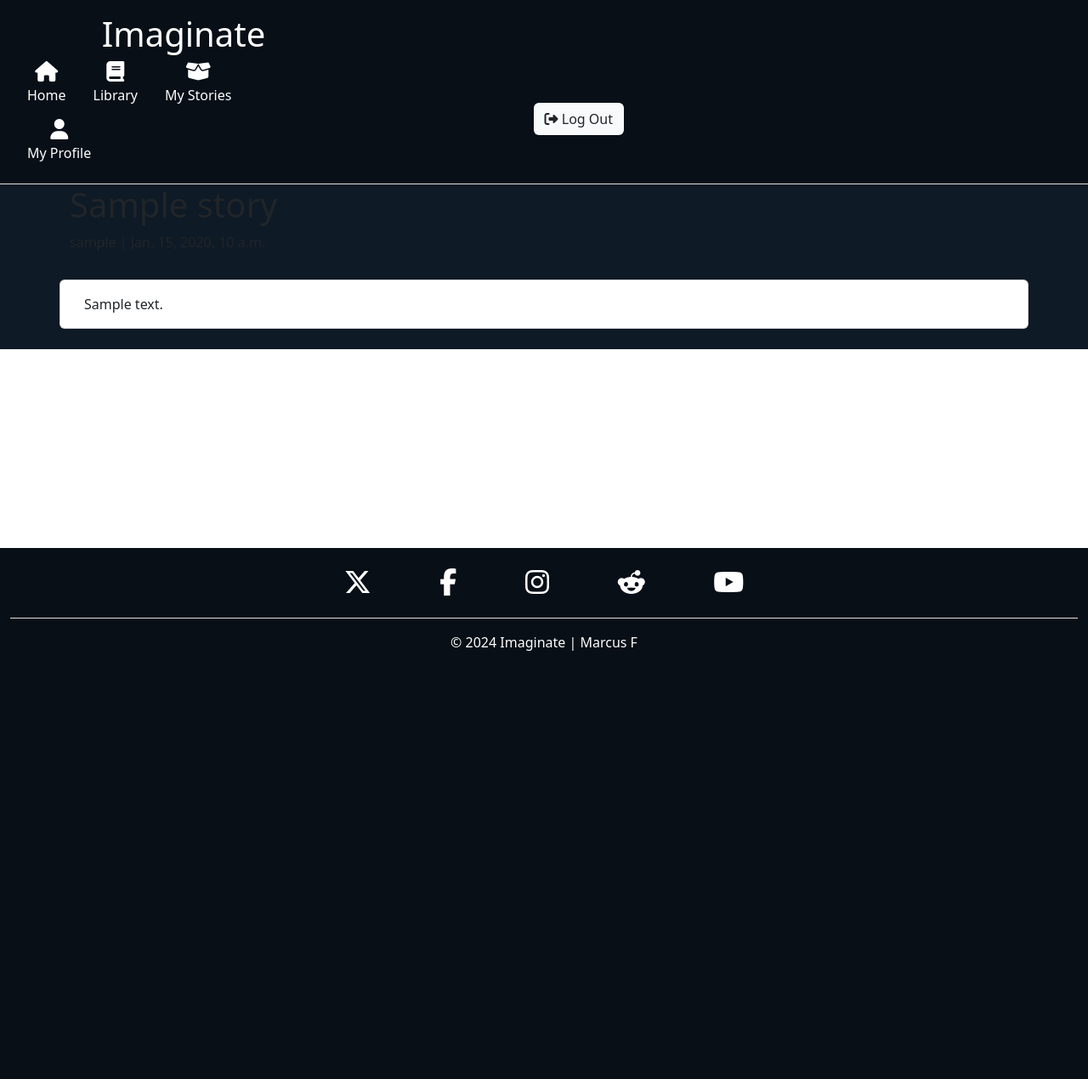
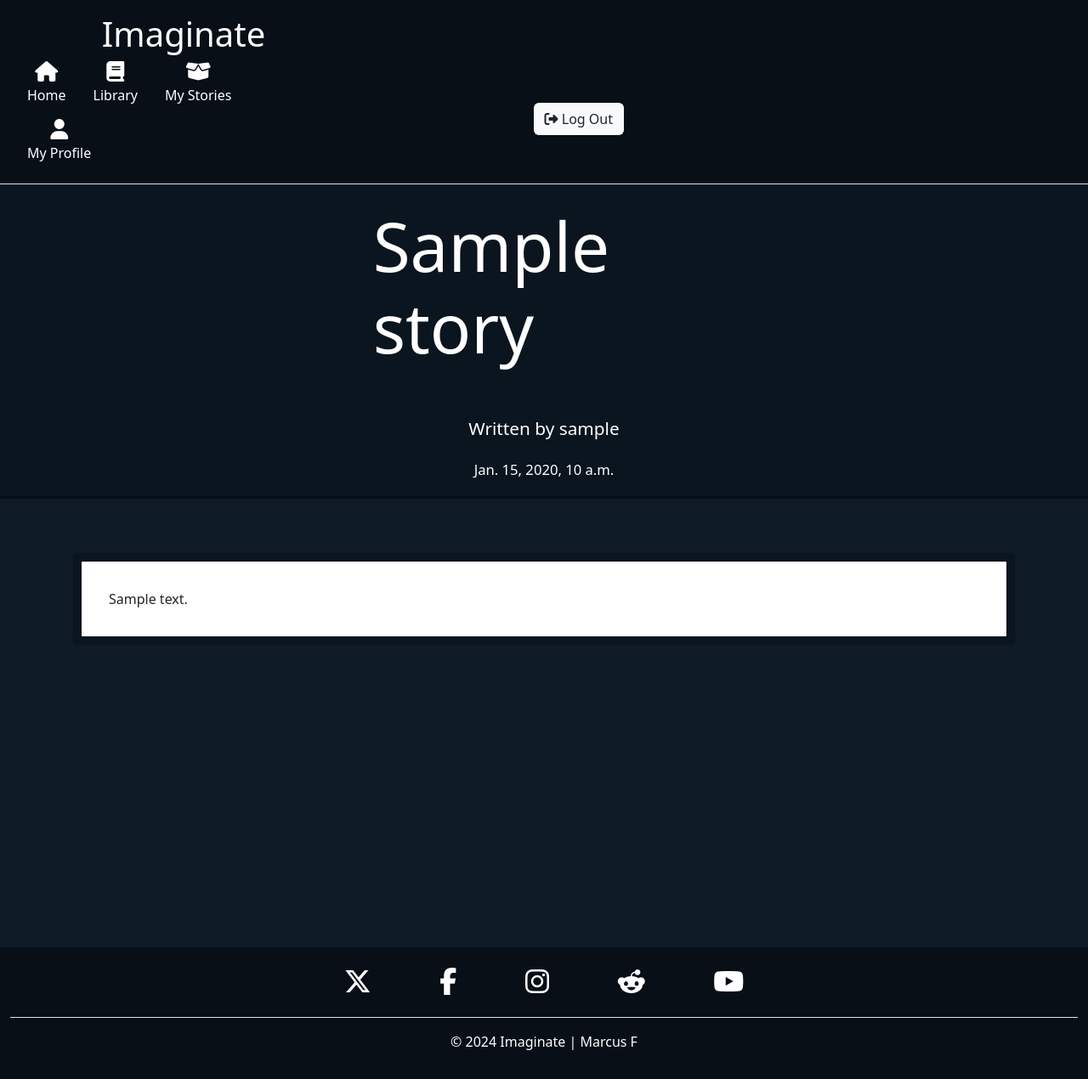
Before and after one commit to MarcusFDev/imaginate-project4, a Django app: a page that uses stories/templates/stories/story_page.html in a window 1280 px wide. Shown: the whole page at 85% size. Before the commit the page ends 766 px from the top, so only its background shows below. Run offline with Django 4.2, Linux system fonts and the light colour scheme; a user stored in the database is signed in; tables that the repository leaves empty hold one stand-in row (values such as "Sample post"); some libraries are stand-ins or nearby versions.

Commit message:
Add: Began to style story_page.html.

```diff
--- a/static/css/style.css
+++ b/static/css/style.css
@@ -70,6 +70,10 @@
     min-height: 80vh;
 }
 
+.min-vh-60 {
+    min-height: 60vh;
+}
+
 /* ------------------------------------------------->  Index Page styles */
 
 .library-header {
@@ -118,6 +122,30 @@
 
 .text-hover-black:hover span {
     color: black;
+}
+
+/* ------------------------------------------------->  Story Page styles */
+
+.story-border {
+    border: 10px solid #0B151F;
+    border-radius: 5px;
+}
+
+.story-header {
+    background-color: #0B151F;
+    border-bottom: 4px solid #080F17;
+}
+
+.story-header h1 {
+    font-size: 500%;
+}
+
+.story-header p {
+    font-size: 130%;
+}
+
+.story-header p span {
+    font-size: 80%;
 }
 
 /* ------------------------------------------------->  Modal styles */
@@ -447,6 +475,12 @@
         background-color:#0b151f;
     }
 
+    /* Story Page styles */
+
+    .story-header h1 {
+        font-size: 400%;
+    }
+
     /* Modal styles */
 
     .imaginate-modal-vh {
--- a/stories/templates/stories/story_page.html
+++ b/stories/templates/stories/story_page.html
@@ -3,30 +3,30 @@
 
 {% load static %}
 
-<div class="masthead"></div>
-    <div class="container">
-        <div class="row g-0">
-            <div class="col-md-6 masthead-text">
-                <!-- Post title goes in these h1 tags -->
-                <h1 class="post-title">{{ story.title }}</h1>
-                <!-- Post author goes before the | the post's created date goes after -->
-                <p class="post-subtitle">{{ story.author }} | {{ story.created_on }}</p>
-            </div>
+<section class="container-fluid story-header pt-3 mb-5">
+    <div class="row">
+        <div class="col-lg-4"></div>
+        <div class="col col-lg-4 d-flex justify-content-center flex-column align-items-center">
+            <!-- Post title goes in these h1 tags -->
+            <h1 class="post-title text-white pt-2 pb-5">{{ story.title }}</h1>
+            <!-- Post author goes before the | the post's created date goes after -->
+            <p class="post-subtitle text-white">Written by {{ story.author }}</p>
+            <p class="post-subtitle text-white"><span>{{ story.created_on }}</span></p>
         </div>
+        <div class="col-lg-4"></div>
     </div>
-</div>
+</section>
 
-<div class="container">
+
+<section class="container min-vh-60">
     <div class="row">
-        <div class="col card mb-4  mt-3 left top">
+        <div class="col justify-content-center card mx-3 my-3 px-3 py-3 story-border">
             <div class="card-body">
-                <!-- The post content goes inside the card-text. -->
-                <!-- Use the | safe filter inside the template tags -->
                 <p class="card-text">
                     {{ story.content | safe }}
                 </p>
             </div>
         </div>
     </div>
-</div>
+</section>
 {% endblock %}
```
Also changed, not shown: stories/templates/stories/index.html (+3 -4 lines), 1 other file.
